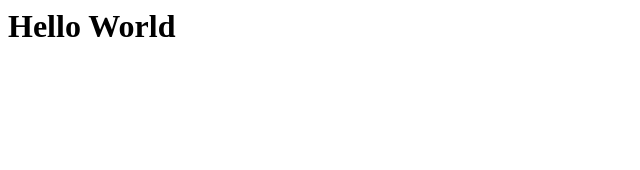
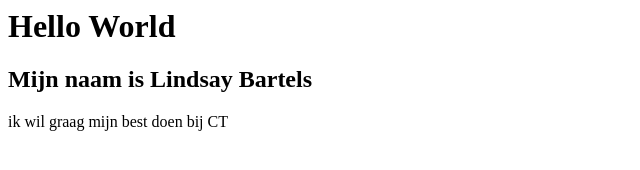
Before and after one commit to Lindsaypinsie/les-3, a plain HTML site: page index.html in a window 1280 px wide. Shown: the whole page, without its empty margins (0-640 px from the left). Drawn offline with Linux system fonts and the light colour scheme.

Commit message:
edit css style

```diff
--- a/index.html
+++ b/index.html
@@ -1 +1,18 @@
+
+
+<html>
+<head>
+<meta charset="utf-8">
+
+<title>Hello World - Lindsay</title>
+<link rel="stylesheet" href="css/style.css">
+
+</head>
+
+<body>
 <h1>Hello World</h1>
+<h2>Mijn naam is Lindsay Bartels</h2>
+
+<p>ik wil graag mijn best doen bij CT</p>
+</body>
+</html>
```
Also changed, not shown: css/style.css (added).
